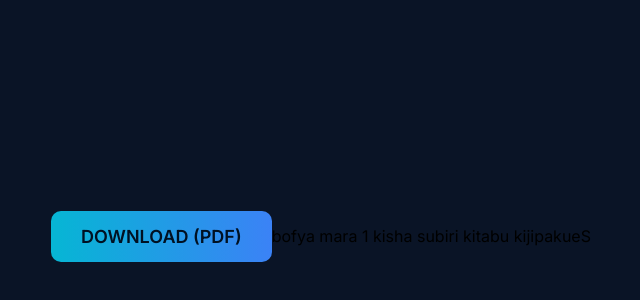
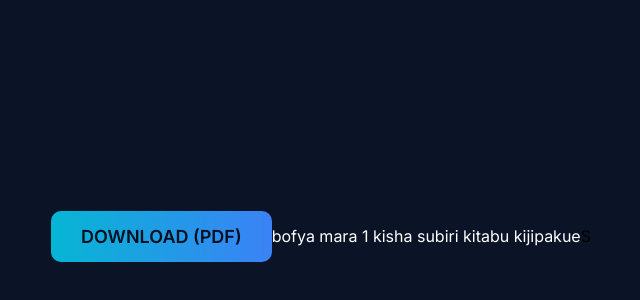
Before and after one commit to saviolay/pakuakitabuchako, a plain HTML site: page index.html in a window 1280 px wide. Shown: the part 164-464 px from the top of the page, without its empty margins (319-959 px from the left). Drawn offline with Linux system fonts and the light colour scheme.

Commit message:
Update index.html

```diff
--- a/index.html
+++ b/index.html
@@ -43,8 +43,8 @@
 <!-- BADILISHA LINK YA PDF HAPA -->
 <a class="download-btn" href="safari yangu na mungu.pdf" download>
     DOWNLOAD (PDF)
-</a>
-    <P>bofya mara 1 kisha subiri kitabu kijipakue</P>
+</a><br>
+    <P style="color:white;">bofya mara 1 kisha subiri kitabu kijipakue</P>
 
 </body>
 </html>
```
